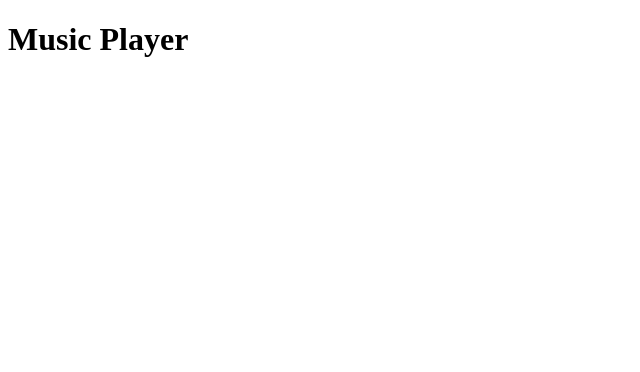
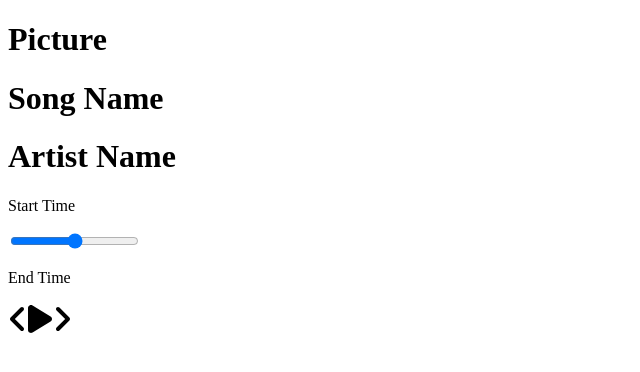
Before and after one commit to MichaelKnopf89/react-music-player, a React (Create React App) app: page / in a window 1280 px wide. Shown: the top 372 px of the page, without its empty margins (0-640 px from the left). Built offline with nearby package versions, Linux system fonts and the light colour scheme.

Commit message:
create components

```diff
--- a/package.json
+++ b/package.json
@@ -3,6 +3,9 @@
   "version": "0.1.0",
   "private": true,
   "dependencies": {
+    "@fortawesome/fontawesome-svg-core": "^6.1.1",
+    "@fortawesome/free-solid-svg-icons": "^6.1.1",
+    "@fortawesome/react-fontawesome": "^0.1.18",
     "@testing-library/jest-dom": "^5.16.4",
     "@testing-library/react": "^13.2.0",
     "@testing-library/user-event": "^13.5.0",
--- a/src/App.js
+++ b/src/App.js
@@ -1,9 +1,11 @@
-
+import Player from "./Components/Player";
+import Song from "./Components/Song";
 
 function App() {
   return (
     <div className="App">
-      <h1>Music Player</h1>
+      <Song />
+      <Player />
     </div>
   );
 }
--- /dev/null
+++ b/src/Components/Player.js
@@ -0,0 +1,22 @@
+import React from 'react';
+import {FontAwesomeIcon} from '@fortawesome/react-fontawesome';
+import {faPlay, faAngleLeft, faAngleRight} from '@fortawesome/free-solid-svg-icons';
+
+const Player = () => {
+    return(
+        <div className="player">
+            <div className="time-control">
+                <p>Start Time</p>
+                <input type="range" />
+                <p>End Time</p>
+            </div>
+            <div className="play-control">
+                <FontAwesomeIcon  className='skip-back' size='2x' icon={faAngleLeft}/>
+                <FontAwesomeIcon  className='play' size='2x' icon={faPlay}/>
+                <FontAwesomeIcon  className='skip-forward' size='2x' icon={faAngleRight}/>
+            </div>
+        </div>
+    );
+}
+
+export default Player;
--- /dev/null
+++ b/src/Components/Song.js
@@ -0,0 +1,13 @@
+import React from 'react';
+
+const Song = () => {
+    return(
+        <div className="song-container">
+            <h1>Picture</h1>
+            <h1>Song Name</h1>
+            <h1>Artist Name</h1>
+        </div>
+    );
+}
+
+export default Song;
```
Also changed, not shown: 1 other file (tests, documents, lock files or other folders).
